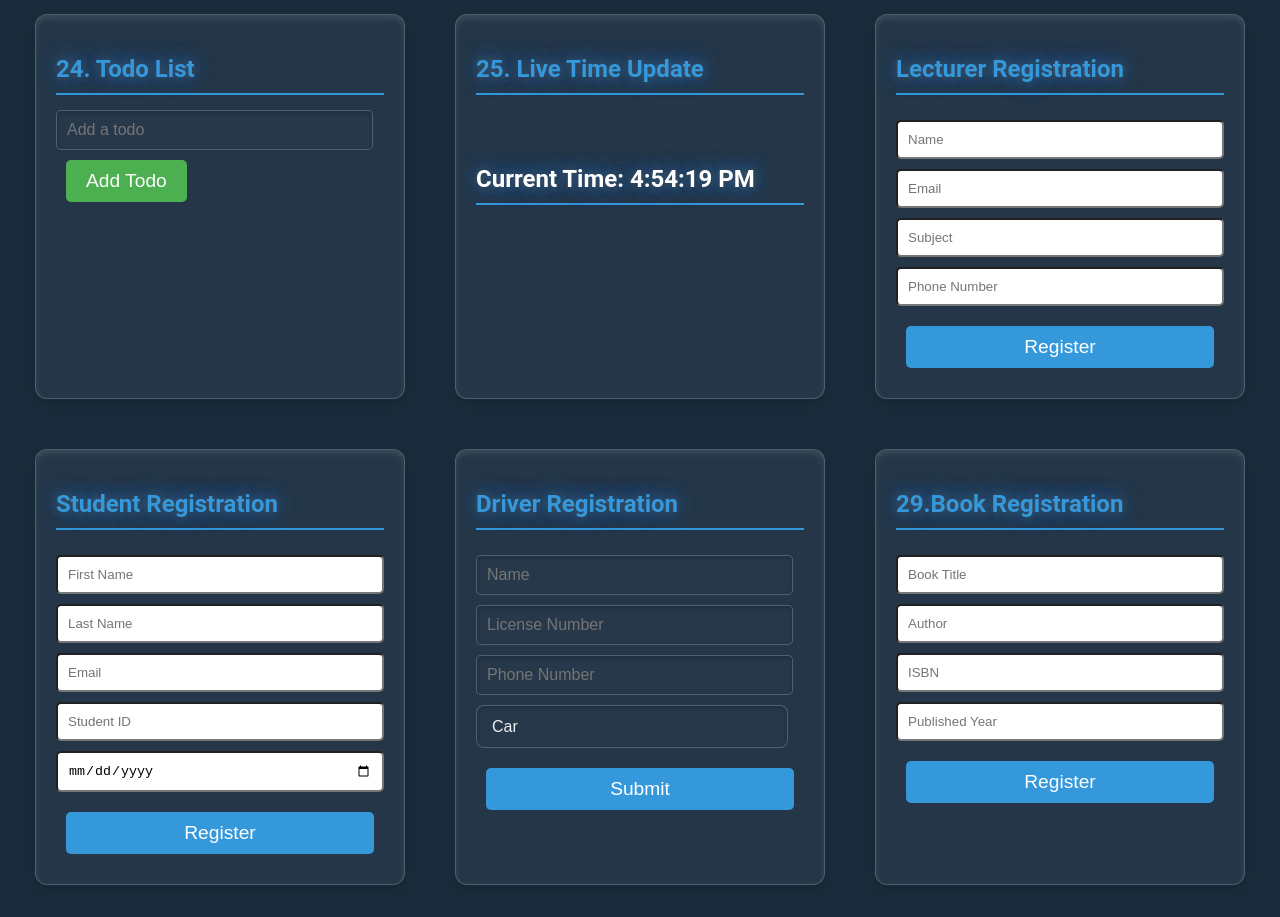
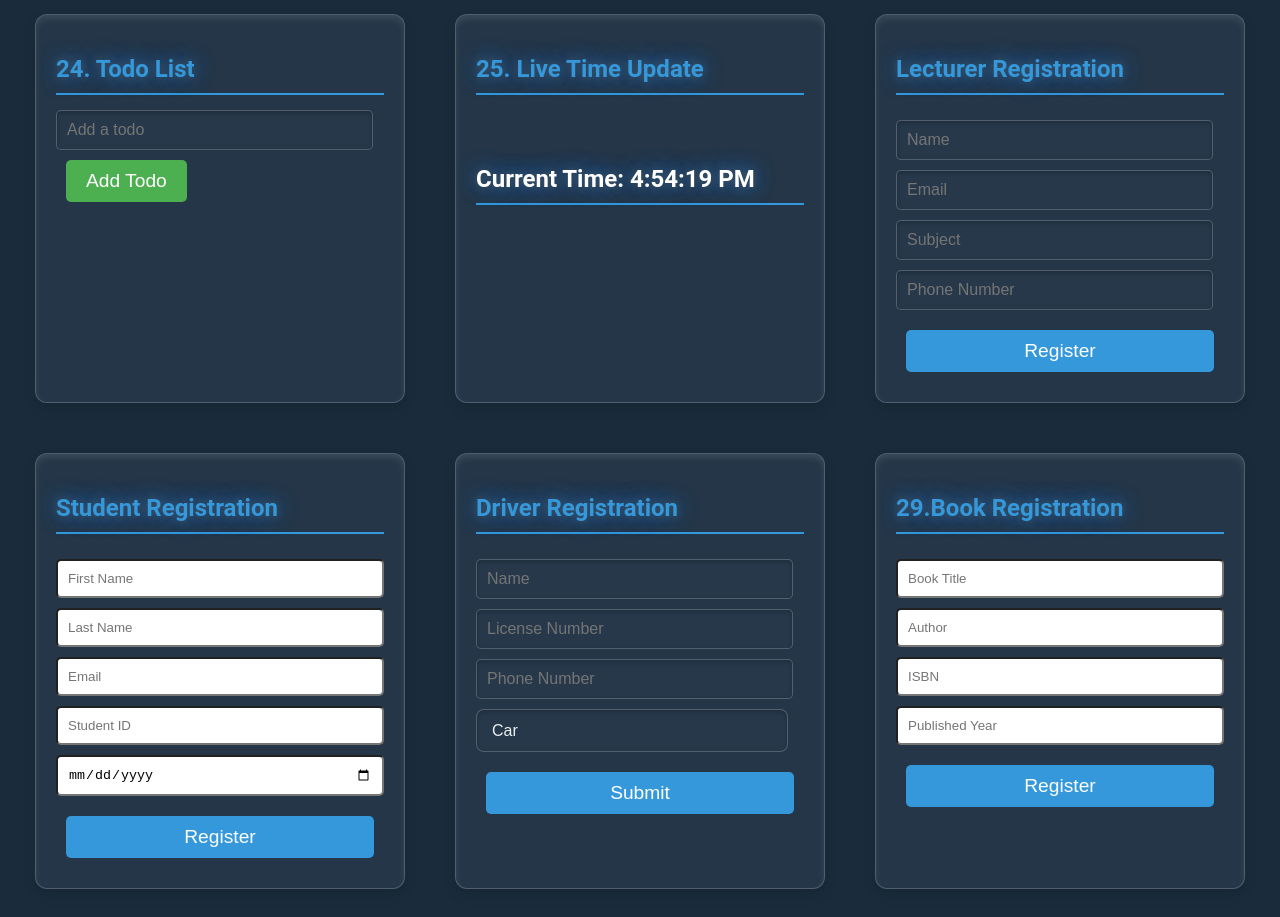
Before and after one commit to hirwacedric123/assignment3_for_react, a React (Vite) app in the folder my-react-app/: page / in a window 1280 px wide. Shown: the part 2300-3217 px from the top of the page. Built offline with nearby package versions, Linux system fonts and the light colour scheme.

Commit message:
changing lecturer registration form style

```diff
--- a/my-react-app/src/components/26.LecturerRegistrationForm.jsx
+++ b/my-react-app/src/components/26.LecturerRegistrationForm.jsx
@@ -30,11 +30,11 @@ function LecturerRegistrationForm() {
 
         <form onSubmit={handleSubmit} style={{ display: 'flex', flexDirection: 'column', gap: '10px' }}>
             <h2>Lecturer Registration</h2>
-            <input name="name" required placeholder="Name" value={formData.name} onChange={handleChange} style={{ padding: '10px', borderRadius: '5px' }}/>
-            <input required name="email" placeholder="Email" value={formData.email} onChange={handleChange} style={{ padding: '10px', borderRadius: '5px' }}/>
+            <input type="text"  name="name" required placeholder="Name" value={formData.name} onChange={handleChange} style={{ padding: '10px', borderRadius: '5px' }}/>
+            <input type="text"  required name="email" placeholder="Email" value={formData.email} onChange={handleChange} style={{ padding: '10px', borderRadius: '5px' }}/>
             {errors.email && <p style={{color:'red'}}>{errors.email}</p>}
-            <input required name="subject" placeholder="Subject" value={formData.subject} onChange={handleChange} style={{ padding: '10px', borderRadius: '5px' }} />
-            <input required name="phone" placeholder="Phone Number" value={formData.phone} onChange={handleChange} style={{ padding: '10px', borderRadius: '5px' }} />
+            <input type="text"  required name="subject" placeholder="Subject" value={formData.subject} onChange={handleChange} style={{ padding: '10px', borderRadius: '5px' }} />
+            <input type="text"  required name="phone" placeholder="Phone Number" value={formData.phone} onChange={handleChange} style={{ padding: '10px', borderRadius: '5px' }} />
             {errors.phone && <p style={{color:'red'}}>{errors.phone}</p>}
             <button
                     type="submit"
```
